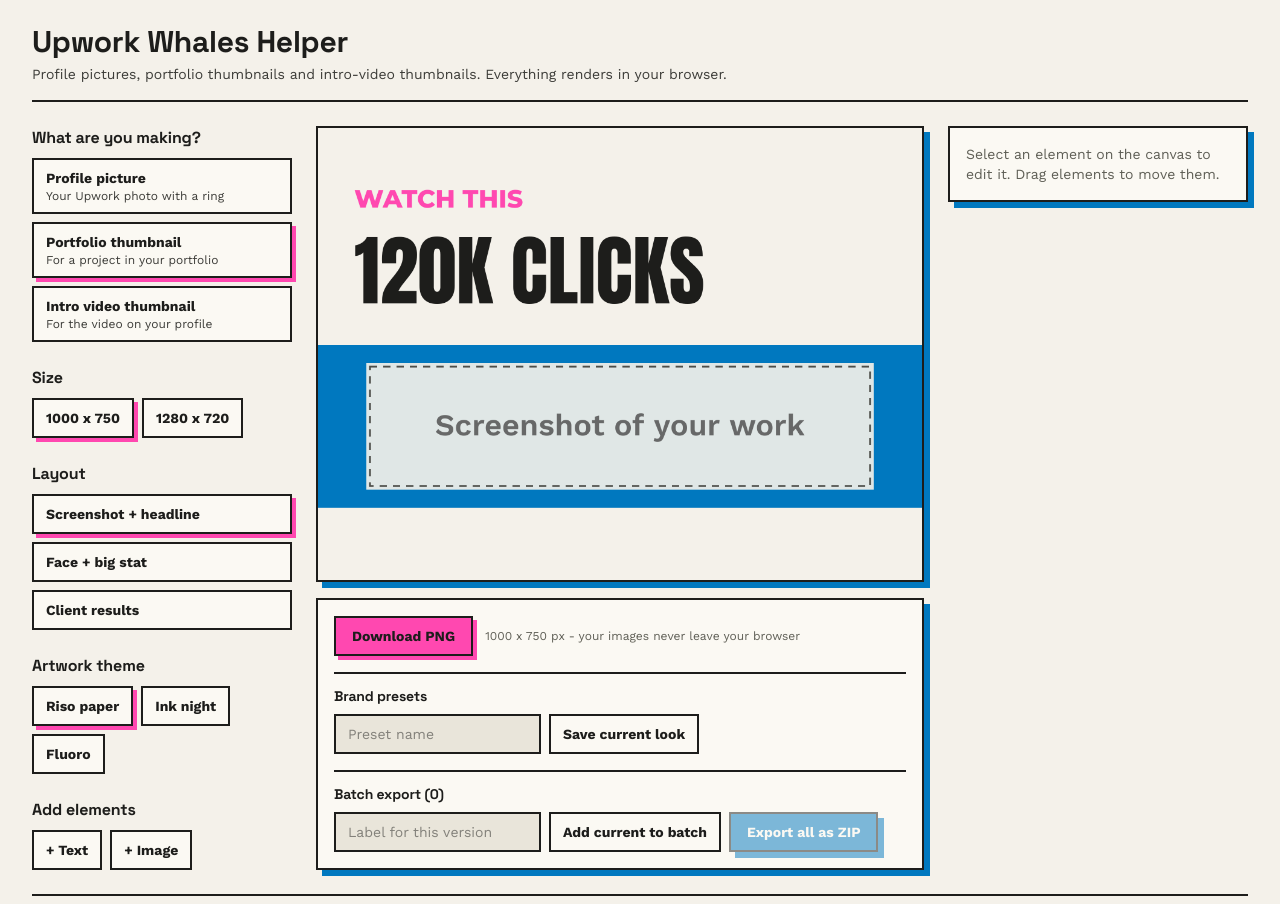
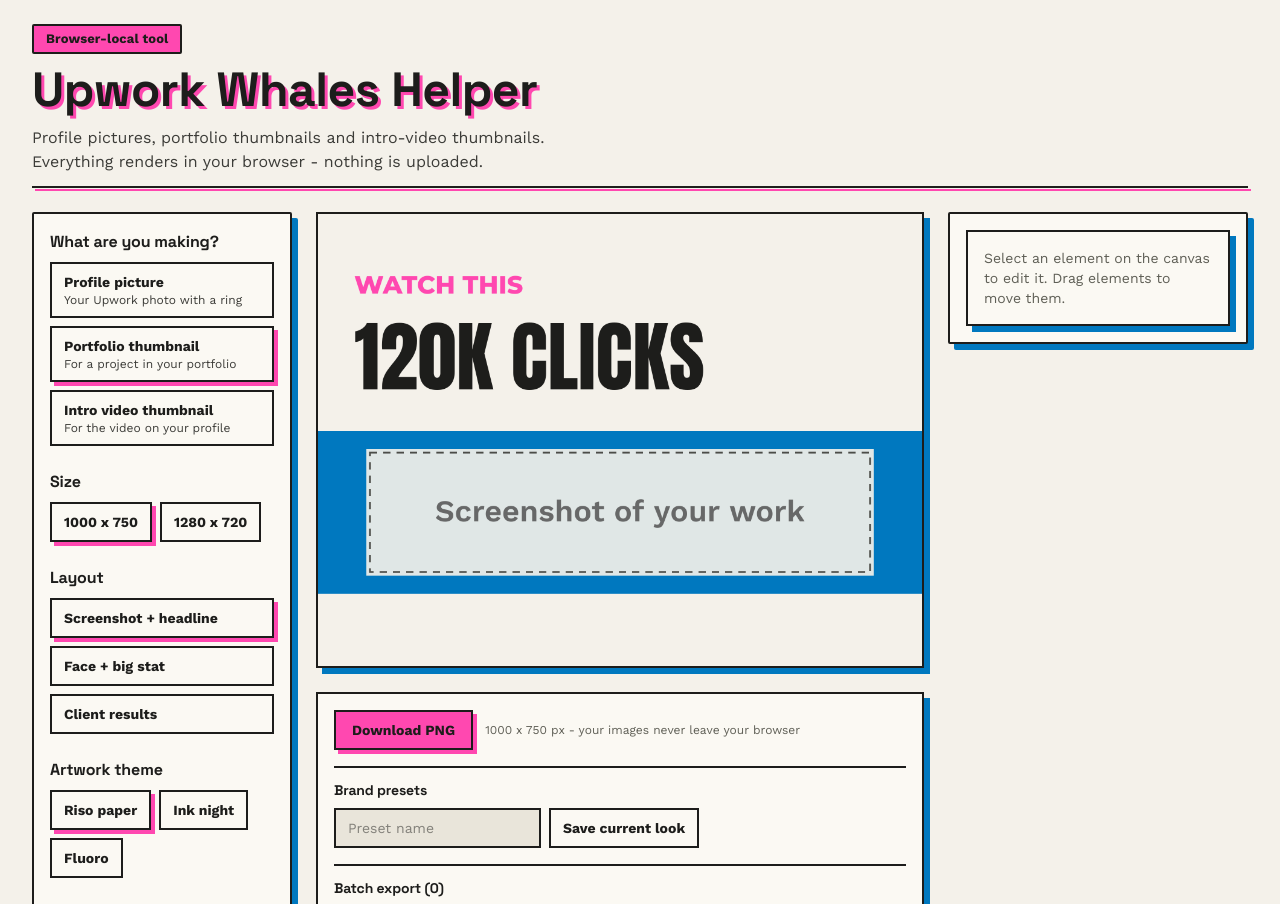
Before and after one commit to bhargavtibadiya/upwork-whales-helper, a Next.js app: page / in a window 1280 px wide. Shown: the top 904 px of the page. Built offline with nearby package versions, Linux system fonts and the light colour scheme.

Commit message:
feat(ui): hero header, duotone rules and card-framed sidebars

```diff
--- a/src/components/editor/EditorShell.tsx
+++ b/src/components/editor/EditorShell.tsx
@@ -12,16 +12,18 @@ export function EditorShell() {
 
   return (
     <main className="mx-auto flex min-h-screen w-full max-w-[1280px] flex-col gap-6 px-4 py-6 md:px-6 lg:px-8">
-      <header className="flex flex-col gap-1 border-b-2 border-ink pb-4">
-        <h1 className="text-2xl font-bold md:text-3xl">Upwork Whales Helper</h1>
-        <p className="text-sm text-ink-soft">
+      <header className="flex flex-col gap-3">
+        <span className="riso-badge w-fit">Browser-local tool</span>
+        <h1 className="riso-title text-3xl md:text-5xl">Upwork Whales Helper</h1>
+        <p className="max-w-xl text-sm text-ink-soft md:text-base">
           Profile pictures, portfolio thumbnails and intro-video thumbnails. Everything renders in
-          your browser.
+          your browser - nothing is uploaded.
         </p>
+        <hr className="riso-rule" />
       </header>
 
       <div className="grid grid-cols-1 gap-6 lg:grid-cols-[260px_minmax(0,1fr)_300px]">
-        <aside className="order-2 lg:order-1">
+        <aside className="riso-card order-2 h-fit p-4 lg:order-1">
           <ControlsPanel
             state={state}
             layoutId={state.layoutId}
@@ -30,7 +32,7 @@ export function EditorShell() {
           />
         </aside>
 
-        <section className="order-1 flex flex-col gap-4 lg:order-2">
+        <section className="order-1 flex flex-col gap-6 lg:order-2">
           <CanvasStage
             document={state.document}
             imageData={state.images}
@@ -40,14 +42,17 @@ export function EditorShell() {
           <ExportBar state={state} dispatch={dispatch} />
         </section>
 
-        <aside className="order-3">
+        <aside className="riso-card order-3 h-fit p-4">
           <PropertiesPanel element={selected} dispatch={dispatch} />
         </aside>
       </div>
 
-      <footer className="border-t-2 border-ink pt-3 text-xs text-ink-muted">
-        Original reimplementation - no code or assets from the reference tool. No backend; no
-        uploads.
+      <footer className="flex flex-col gap-3">
+        <hr className="riso-rule" />
+        <p className="text-xs text-ink-muted">
+          Original reimplementation - no code or assets from the reference tool. No backend; no
+          uploads.
+        </p>
       </footer>
     </main>
   );
```
